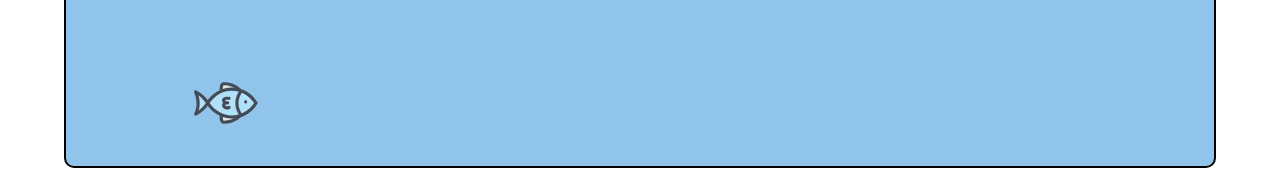
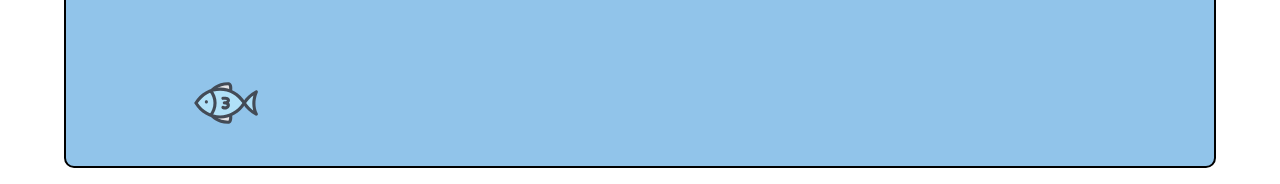
Before and after one commit to Doriyz/eat-or-be-eaten, a React (Create React App) app: page / in a window 1280 px wide. Shown: the part 479-663 px from the top of the page. Built offline with nearby package versions, Linux system fonts and the light colour scheme.

Commit message:
set direction ltr rtl

```diff
--- a/src/App.js
+++ b/src/App.js
@@ -38,7 +38,8 @@ function App(props) {
 
 
       setAllFishes(allFishes => allFishes.map(fish => {
-        return {...fish, x: fish.x+fish.speed/500};
+        if(fish.direction=='ltr') return {...fish, x: fish.x+fish.speed/500};
+        else return {...fish, x: fish.x-fish.speed/500};
       }));
 
       console.log('loop');
@@ -66,6 +67,7 @@ function App(props) {
       isPlaying={isPlaying}
       key={fish.key}
       power={fish.power}
+      direction={fish.direction}
     />
   )):"";
 
--- a/src/components/Fish.js
+++ b/src/components/Fish.js
@@ -14,7 +14,7 @@ export default function Fish(props) {
             className={classname}
             // style={styleText}
             // style="top:50px; left:20px;"
-            style={{top: props.y + 'vh',left: props.x + 'vw',position: 'absolute', width:props.power+'vw',transform:props.direction==='ltr'?'':'scaleX(-1)',}}
+            style={{top: props.y + 'vh',left: props.x + 'vw',position: 'absolute', width:props.power+'vw',transform:props.direction==='ltr'?'scaleX(-1)':'scaleX(1)',}}
         />
     )
 }
```
